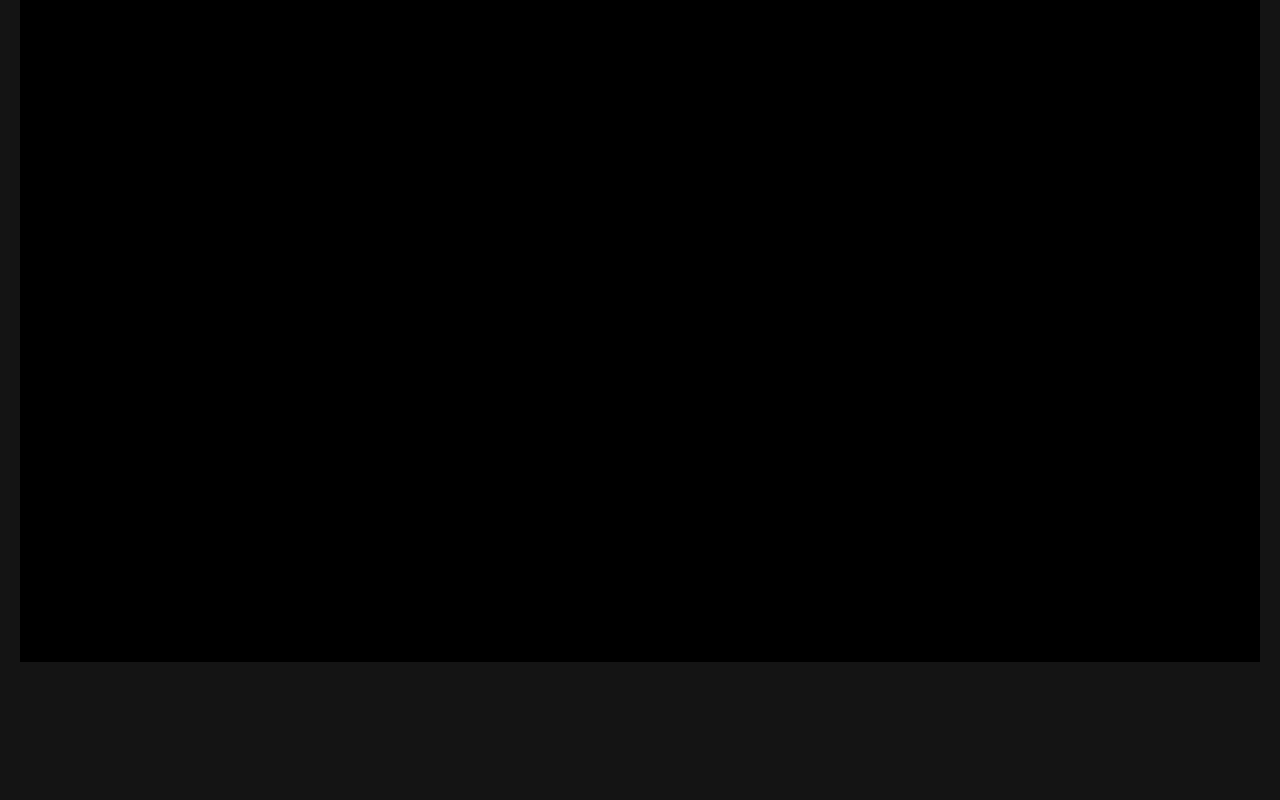
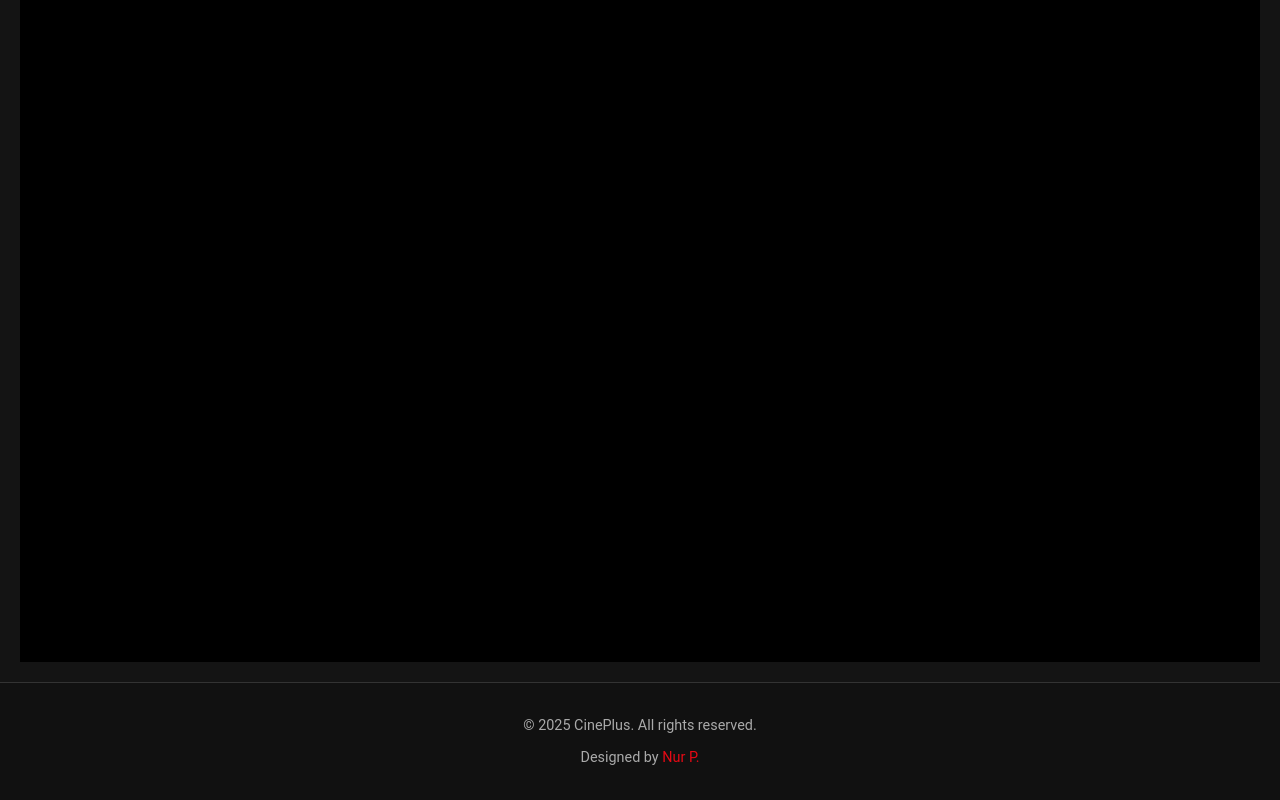
Before and after one commit to NurAleynaPektas/cine, a React (Vite) app: page /library in a window 1280 px wide. Shown: the part 285-1085 px from the top of the page. Before the commit the page ends 967 px from the top, so only its background shows below. Built offline with nearby package versions, Linux system fonts and the light colour scheme.

Commit message:
footer added

```diff
--- a/src/App.jsx
+++ b/src/App.jsx
@@ -13,6 +13,7 @@ import Library from "./assets/pages/Library";
 import "./App.css";
 import { ToastContainer } from "react-toastify";
 import "react-toastify/dist/ReactToastify.css";
+import Footer from "./assets/pages/Footer";
 
 function Loader() {
   return (
@@ -115,6 +116,7 @@ function App() {
           <Route path="/library" element={<Library />} />
         </Routes>
       </main>
+      <Footer />
     </Router>
   );
 }
--- /dev/null
+++ b/src/assets/pages/Footer.jsx
@@ -0,0 +1,19 @@
+import styles from "./Footer.module.css";
+
+export default function Footer() {
+  return (
+    <footer className={styles.footer}>
+      <p>&copy; {new Date().getFullYear()} CinePlus. All rights reserved.</p>
+      <p>
+        Designed by{" "}
+        <a
+          href="https://github.com/NurAleynaPektas"
+          target="_blank"
+          rel="noopener noreferrer"
+        >
+          Nur P.
+        </a>
+      </p>
+    </footer>
+  );
+}
--- /dev/null
+++ b/src/assets/pages/Footer.module.css
@@ -0,0 +1,24 @@
+.footer {
+    background-color: #111;
+    color: #aaa;
+    text-align: center;
+    padding: 20px;
+    font-size: 0.9rem;
+    border-top: 1px solid #333;
+  }
+
+  .footer a {
+    color: #e50914;
+    text-decoration: none;
+  }
+
+  .footer a:hover {
+    text-decoration: underline;
+  }
+
+  @media (max-width: 600px) {
+    .footer {
+      font-size: 0.8rem;
+      padding: 15px;
+    }
+  }
```
